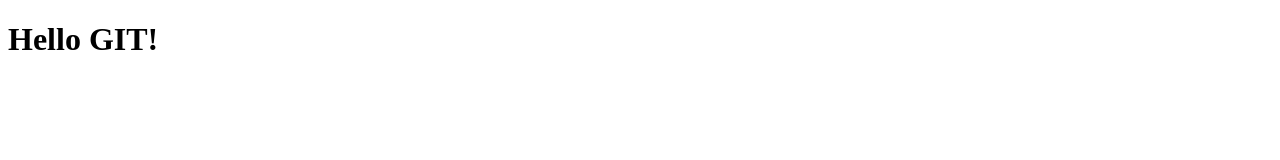
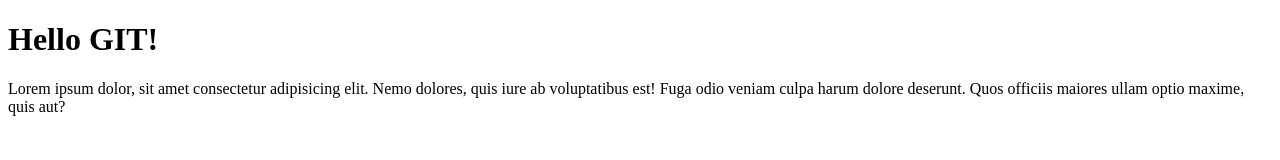
Before and after one commit to mazurmichallogaud/git-course-4, a plain HTML site: page index.html in a window 1280 px wide. Drawn offline with Linux system fonts and the light colour scheme.

Commit message:
added paragraph into index.html

```diff
--- a/index.html
+++ b/index.html
@@ -8,5 +8,9 @@
 </head>
 <body>
     <h1>Hello GIT!</h1>
+
+    <p>
+        Lorem ipsum dolor, sit amet consectetur adipisicing elit. Nemo dolores, quis iure ab voluptatibus est! Fuga odio veniam culpa harum dolore deserunt. Quos officiis maiores ullam optio maxime, quis aut?
+    </p>
 </body>
 </html>
```
